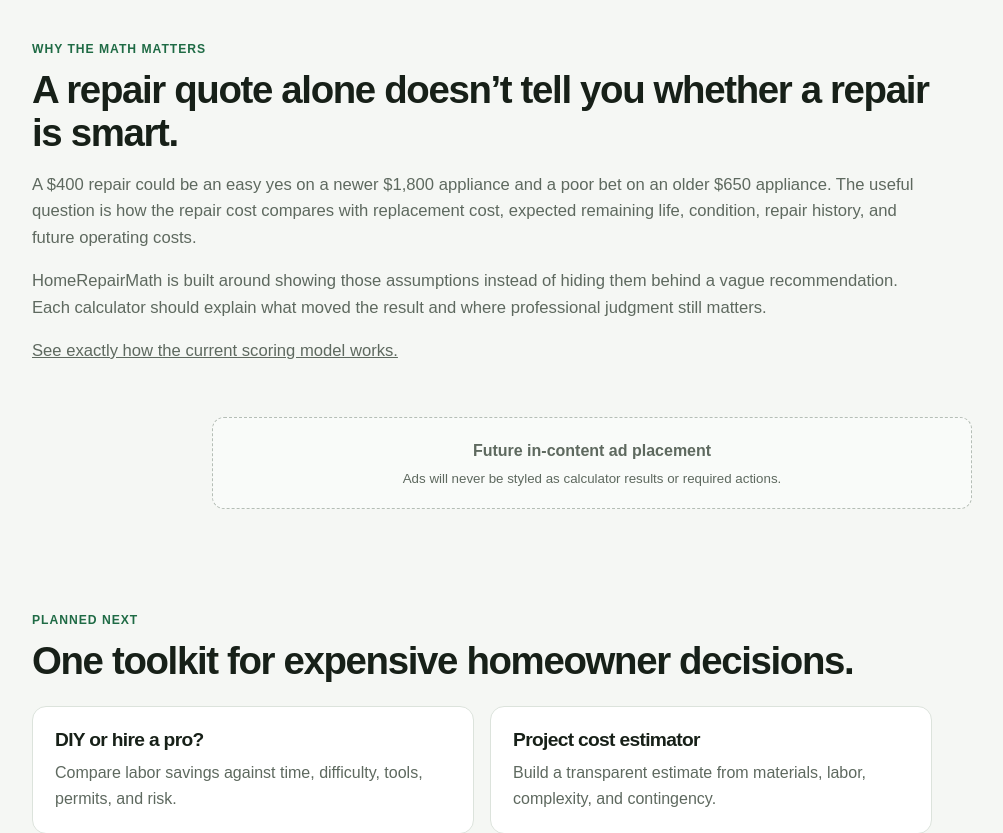
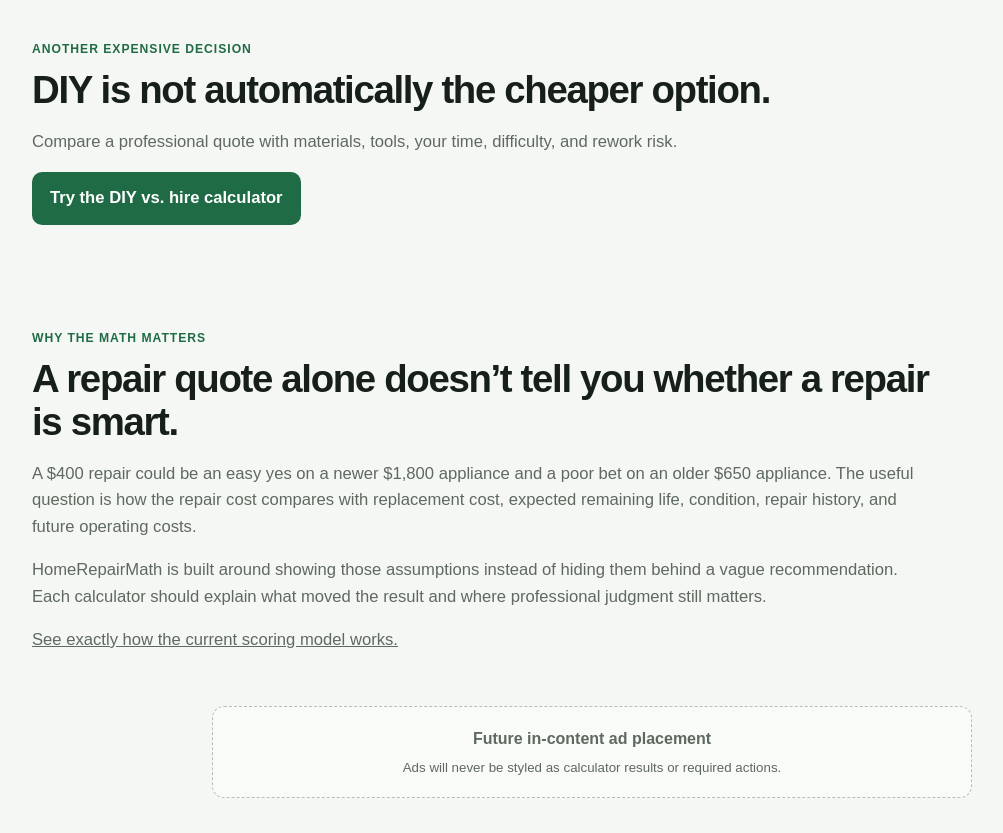
Before and after one commit to alexsulpizio-stack/HomeRepairMath, a Next.js app: page / in a window 1280 px wide. Shown: the part 2460-3293 px from the top of the page, without its empty margins (48-1051 px from the left). Built offline with nearby package versions, Linux system fonts and the light colour scheme.

Commit message:
Promote DIY versus hire calculator

```diff
--- a/app/page.tsx
+++ b/app/page.tsx
@@ -3,7 +3,6 @@ import RepairReplaceCalculator from "@/components/RepairReplaceCalculator";
 import { applianceKeys, appliances } from "@/lib/appliances";
 
 const upcomingTools = [
-  ["DIY or hire a pro?", "Compare labor savings against time, difficulty, tools, permits, and risk."],
   ["Project cost estimator", "Build a transparent estimate from materials, labor, complexity, and contingency."],
   ["Appliance life estimator", "Estimate remaining useful life instead of relying on a single average lifespan."],
   ["Energy payback calculator", "See whether a more efficient replacement can actually repay its higher purchase price."],
@@ -56,6 +55,13 @@ export default function HomePage() {
         </section>
 
         <section className="content-section">
+          <p className="eyebrow">Another expensive decision</p>
+          <h2>DIY is not automatically the cheaper option.</h2>
+          <p>Compare a professional quote with materials, tools, your time, difficulty, and rework risk.</p>
+          <p><Link className="primary-link" href="/diy-or-hire">Try the DIY vs. hire calculator</Link></p>
+        </section>
+
+        <section className="content-section">
           <p className="eyebrow">Why the math matters</p>
           <h2>A repair quote alone doesn’t tell you whether a repair is smart.</h2>
           <p>
```
